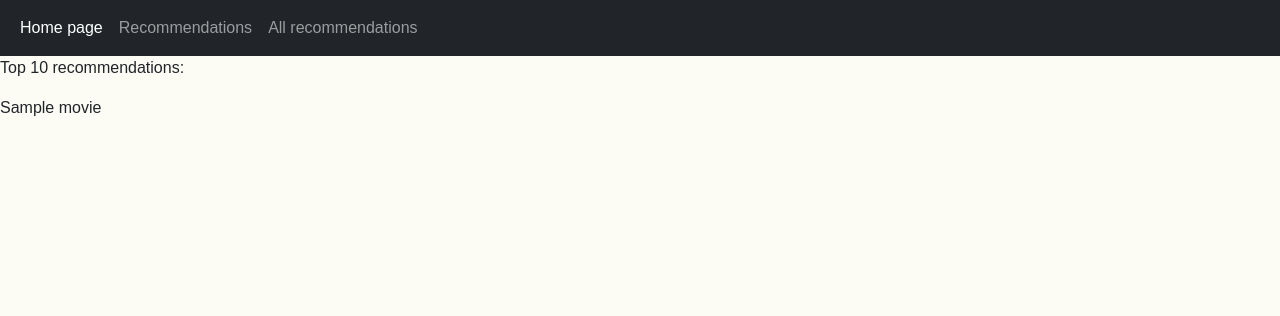
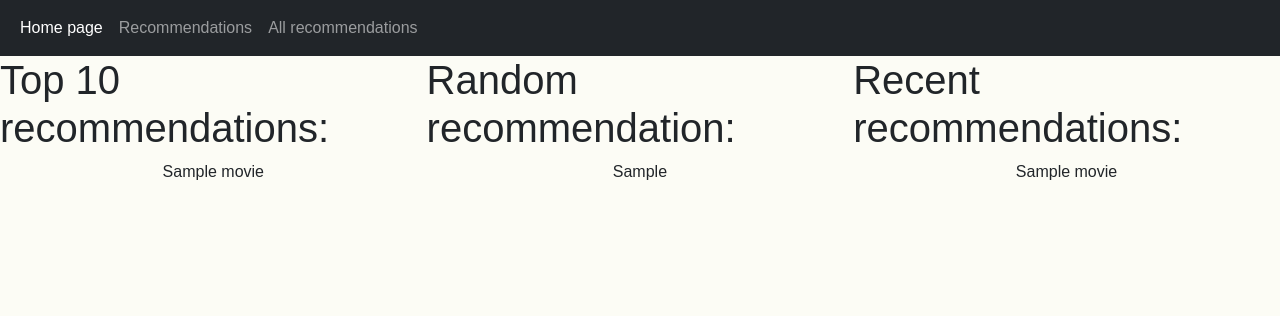
Before and after one commit to Kristof-nl/Movies, a Flask app: template templates/recommendations.html in a window 1280 px wide. Shown: the top 316 px of the page. Run offline with Flask 2, Linux system fonts and the light colour scheme; the template is opened without the code that fills it: most values are stand-ins (such as "Sample title", 1, 10 or a date in 2020); parts of the project's set-up code (start-up, migrations or seed data) failed here and were passed over; some libraries are stand-ins or nearby versions; some web fonts are replaced.

Commit message:
Add recent recommendations

```diff
--- a/main.py
+++ b/main.py
@@ -1,4 +1,4 @@
-import os
+import os, random
 from flask import Flask, render_template, request
 from pymongo import MongoClient
 from statistics import multimode
@@ -38,7 +38,23 @@ def home():
 #Second page where user can find recommendations made by other users
 @app.route('/recommendations/')
 def recommendations():
-    #Most common recomendations
+    #Random recommedation
+    random_movie = random.choice(movie_list)
+    #Recent recommendations
+    recent_recommendations = []
+    temporary_recent_list = movie_list[:]
+    if len(set(movie_list)) >= 10:
+        while len(recent_recommendations) != 10:
+            recent_movie = temporary_recent_list.pop()
+            if recent_movie not in recent_recommendations:
+                recent_recommendations.append(recent_movie)
+
+    else:
+        while len(recent_recommendations) != len(set(movie_list)):
+            recent_movie = temporary_recent_list.pop()
+            if recent_movie not in recent_recommendations:
+                recent_recommendations.append(recent_movie)
+    #Most common recommendations
     top_10 = []
     temporary_list = movie_list[:]
     #Check of temporary_list have more positions than temporary_set. If yes that means that at least
@@ -73,7 +89,8 @@ def recommendations():
                             while movie in temporary_list:
                                 temporary_list.remove(movie)
 
-        return render_template("recommendations.html", most_common_movie=top_10)
+        return render_template("recommendations.html", most_common_movie=top_10, random_movie=random_movie,
+                            recent_recommendations=recent_recommendations)
 
     else:
         return render_template("recommendations.html")
@@ -95,5 +112,6 @@ def thanks():
 
 
 
+
 if __name__ == "__main__":
     app.run(debug=True)
--- a/static/css/syle.css
+++ b/static/css/syle.css
@@ -47,9 +47,25 @@ button {
 
 
  #thanks {
-    font-size: 25px;
+    font-size: 20px;
     text-align: center;
     display: block;
     margin: 0 auto;
     padding: 100px;
  }
+
+ p {
+     text-align: center;
+ }
+
+
+ #recommendation:after {
+        content: "";
+        display: table;
+        clear: both;
+      }
+
+.recomendation {
+    float: left;
+    width: 33.33%;
+  }
--- a/templates/recommendations.html
+++ b/templates/recommendations.html
@@ -6,13 +6,23 @@
 <!--Most common movie-->
 <div id="recommendations">
     <div class="recomendation">
-        <p>Top 10 recommendations:</p>
+        <h1>Top 10 recommendations:</h1>
         {% for movie in most_common_movie %}
         <p>{{movie}}</p>
         {% else %}
         <p>There are any recommendations for you</p>
         {% endfor %}
     </div>
+    <div class="recomendation">
+        <h1>Random recommendation:</h1>
+        <p>{{random_movie}}</p>
+    </div>
+    <div class="recomendation">
+        <h1>Recent recommendations:</h1>
+        {% for movie in recent_recommendations %}
+        <p>{{movie}}</p>
+        {% endfor %}
+    </div>
 
 </div>
 {% endblock %}
```
